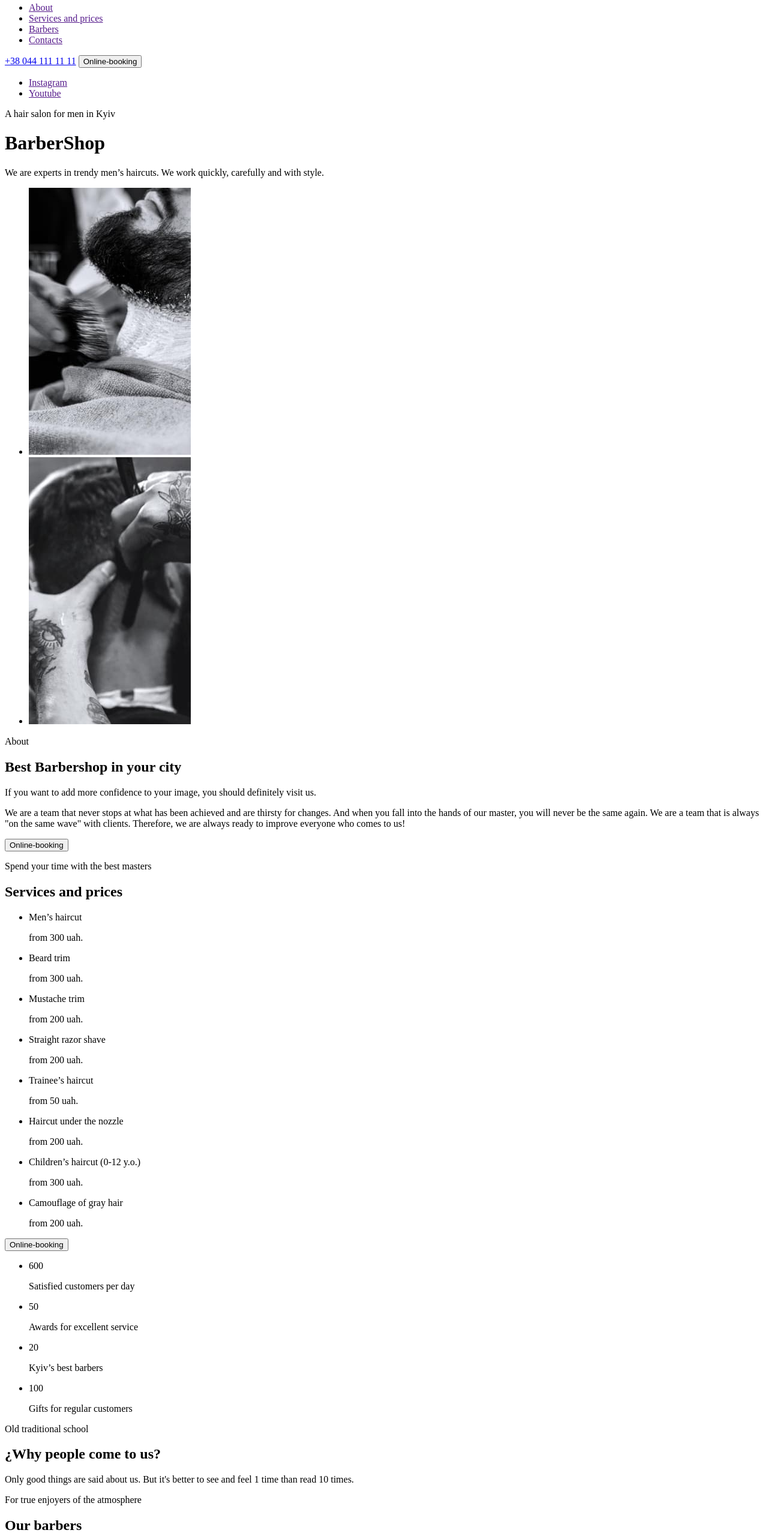
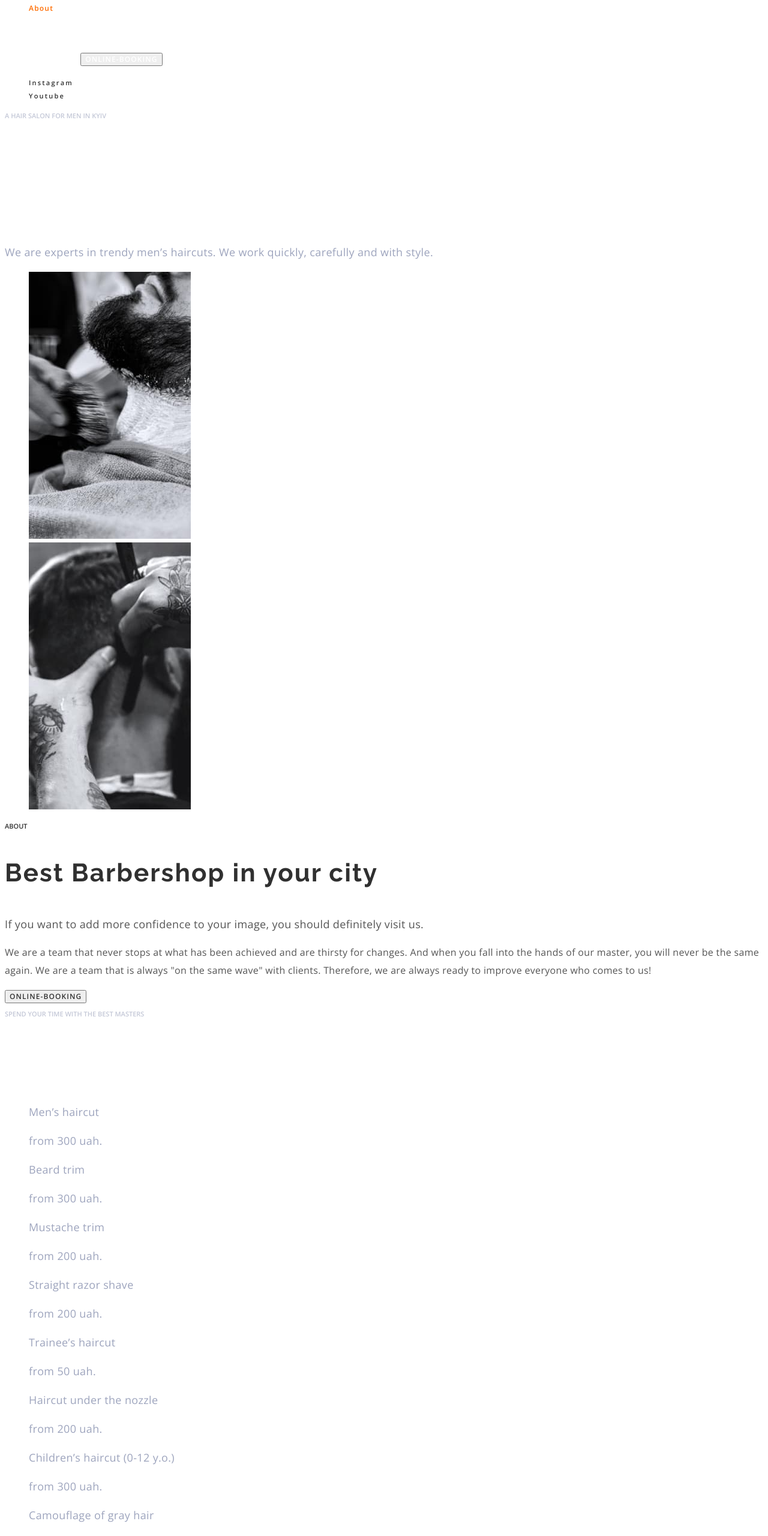
Before and after one commit to ArtemTerzi/barbershop, a plain HTML site: page index.html in a window 1280 px wide. Shown: the part 80-2640 px from the top of the page at 60% size. Drawn offline with nearby package versions, Linux system fonts and the light colour scheme.

Commit message:
update 0.01
-added classes in index.html
-added styles.css

```diff
--- a/index.html
+++ b/index.html
@@ -6,139 +6,149 @@
   <meta http-equiv="X-UA-Compatible" content="IE=edge" />
   <meta name="viewport" content="width=device-width, initial-scale=1.0" />
   <title>Barbershop</title>
+  <link rel="preconnect" href="https://fonts.googleapis.com">
+  <link rel="preconnect" href="https://fonts.gstatic.com" crossorigin>
+  <link href="https://fonts.googleapis.com/css2?family=Open+Sans:wght@400;600;700&family=Raleway:wght@700&display=swap"
+    rel="stylesheet">
+  <link rel="stylesheet" href="./styles.css">
 </head>
 
 <body>
-  <header>
+  <header class="header">
     <a href="./index.html">
       <img src="./images/Logologo.svg" alt="site logo" />
     </a>
-    <ul>
-      <li><a href="">About</a></li>
-      <li><a href="">Services and prices</a></li>
-      <li><a href="">Barbers</a></li>
-      <li><a href="">Contacts</a></li>
+    <ul class="nav-list">
+      <li class="nav-item"><a href="./index.html" class="nav-item link current">About</a></li>
+      <li class="nav-item"><a href="./index.html" class="nav-item link">Services and prices</a></li>
+      <li class="nav-item"><a href="./index.html" class="nav-item link">Barbers</a></li>
+      <li class="nav-item"><a href="./index.html" class="nav-item link">Contacts</a></li>
     </ul>
-    <a href="tel:+380441111111">+38 044 111 11 11</a>
-    <button type="button">Online-booking</button>
+    <a href="tel:+380441111111" class="nav-item link">+38 044 111 11 11</a>
+    <button type="button" class="primary button">Online-booking</button>
   </header>
   <main>
+
     <ul>
       <li>
-        <a href="" target="_blank" rel="noopener noreferrer nofollow">Instagram</a>
+        <a href="" target="_blank" rel="noopener noreferrer nofollow" class="link social-link">Instagram</a>
       </li>
       <li>
-        <a href="" target="_blank" rel="noopener noreferrer nofollow">Youtube</a>
+        <a href="" target="_blank" rel="noopener noreferrer nofollow" class="link social-link">Youtube</a>
       </li>
     </ul>
-    <p>A hair salon for men in Kyiv</p>
-    <h1>BarberShop</h1>
-    <p>
-      We are experts in trendy men’s haircuts. We work quickly, carefully and
-      with style.
-    </p>
+    <!-- HERO -->
+    <section class="hero">
+      <p class="top-text hero-upper-title">A hair salon for men in Kyiv</p>
+      <h1 class="hero-title">BarberShop</h1>
+      <p class="hero-bottom-text under-title-text">
+        We are experts in trendy men’s haircuts. We work quickly, carefully and
+        with style.
+      </p>
+    </section>
     <!-- About -->
     <section>
       <ul>
         <li>
-          <img src="images/about-img-1.jpg" alt="" width="270" height="445" />
+          <img src="images/about-img-1.jpg" alt="haircut photo" width="270" height="445" />
         </li>
         <li>
-          <img src="images/about-img-2.jpg" alt="" width="270" height="445" />
+          <img src="images/about-img-2.jpg" alt="beard trim photo" width="270" height="445" />
         </li>
       </ul>
-      <p>About</p>
-      <h2>Best Barbershop in your city</h2>
-      <p>
+      <p class="top-text about-top-title">About</p>
+      <h2 class="about-title title">Best Barbershop in your city</h2>
+      <p class="under-title-text">
         If you want to add more confidence to your image, you should
         definitely visit us.
       </p>
-      <p>
+      <p class="about-bottom-text">
         We are a team that never stops at what has been achieved and are
         thirsty for changes. And when you fall into the hands of our master,
         you will never be the same again. We are a team that is always "on the
         same wave" with clients. Therefore, we are always ready to improve
         everyone who comes to us!
       </p>
-      <button type="button">Online-booking</button>
+      <button type="button" class="secondary button">Online-booking</button>
     </section>
-    <!-- Services and prices -->
-    <section>
-      <p>Spend your time with the best masters</p>
-      <h2>Services and prices</h2>
-      <ul>
-        <li>
+    <!--Services and prices -->
+    <section class="sap-section">
+      <p class="top-text sap-upper-text">Spend your time with the best masters</p>
+      <h2 class="sap-title title">Services and prices</h2>
+      <ul class="sap-list">
+        <li class="sap-item">
           <p>Men’s haircut</p>
           <p>from 300 uah.</p>
         </li>
-        <li>
+        <li class="sap-item">
           <p>Beard trim</p>
           <p>from 300 uah.</p>
         </li>
-        <li>
+        <li class="sap-item">
           <p>Mustache trim</p>
           <p>from 200 uah.</p>
         </li>
-        <li>
+        <li class="sap-item">
           <p>Straight razor shave</p>
           <p>from 200 uah.</p>
         </li>
       </ul>
       <ul>
-        <li>
+        <li class="sap-item">
           <p>Trainee’s haircut</p>
           <p>from 50 uah.</p>
         </li>
-        <li>
+        <li class="sap-item">
           <p>Haircut under the nozzle</p>
           <p>from 200 uah.</p>
         </li>
-        <li>
+        <li class="sap-item">
           <p>Children’s haircut (0-12 y.o.)</p>
           <p>from 300 uah.</p>
         </li>
-        <li>
+        <li class="sap-item">
           <p>Camouflage of gray hair</p>
           <p>from 200 uah.</p>
         </li>
       </ul>
-      <button type="button">Online-booking</button>
+      <button type="button" class="button">Online-booking</button>
     </section>
-    <section>
-      <ul>
-        <li>
-          <span>600</span>
-          <p>Satisfied customers per day</p>
+    <!--OUR ADVANTAGES -->
+    <section class="advantages">
+      <ul class="advantages-list">
+        <li class="advantage-item">
+          <span class="advantage-number">600</span>
+          <p class="advantage-text">Satisfied customers per day</p>
         </li>
-        <li>
-          <span>50</span>
-          <p>Awards for excellent service</p>
+        <li class="advantage-item">
+          <span class="advantage-number">50</span>
+          <p class="advantage-text">Awards for excellent service</p>
         </li>
-        <li>
-          <span>20</span>
-          <p>Kyiv’s best barbers</p>
+        <li class="advantage-item">
+          <span class="advantage-number">20</span>
+          <p class="advantage-text">Kyiv’s best barbers</p>
         </li>
-        <li>
-          <span>100</span>
-          <p>Gifts for regular customers</p>
+        <li class="advantage-item">
+          <span class="advantage-number">100</span>
+          <p class="advantage-text">Gifts for regular customers</p>
         </li>
       </ul>
-      <p>Old traditional school</p>
-      <h2>¿Why people come to us?</h2>
-      <p>
+      <p class="top-text advantages-upper-text">Old traditional school</p>
+      <h2 class="title advantages-title">¿Why people come to us?</h2>
+      <p class="under-title-text">
         Only good things are said about us. But it's better to see and feel 1
         time than read 10 times.
       </p>
     </section>
     <!-- Barbers -->
-    <section>
-      <p>For true enjoyers of the atmosphere</p>
-      <h2>Our barbers</h2>
-      <ul>
-        <li>
+    <section class="barbers">
+      <p class="top-text">For true enjoyers of the atmosphere</p>
+      <h2 class="title barbers-title">Our barbers</h2>
+      <ul class="barbers-list">
+        <li class="barber">
           <img src="./images/barber-john.jpg" alt="John's photo" width="370" height="346" />
-          <h3>John Smith</h3>
-          <p>Extreme Barber</p>
+          <h3 class="name">John Smith</h3>
+          <p class="job-title">Extreme Barber</p>
           <ul>
             <li><a href=""></a></li>
             <li><a href=""></a></li>
@@ -146,10 +156,10 @@
             <li><a href=""></a></li>
           </ul>
         </li>
-        <li>
+        <li class="barber">
           <img src="./images/barber-michele.jpg" alt="Michele's photo" width="370" height="346" />
-          <h3>Michele Doe</h3>
-          <p>Extreme Barber</p>
+          <h3 class="name">Michele Doe</h3>
+          <p class="job-title">Extreme Barber</p>
           <ul>
             <li><a href=""></a></li>
             <li><a href=""></a></li>
@@ -157,10 +167,10 @@
             <li><a href=""></a></li>
           </ul>
         </li>
-        <li>
+        <li class="barber">
           <img src="./images/barber-alan.jpg" alt="Alan's photo" width="370" height="346" />
-          <h3>Alan Black</h3>
-          <p>Extreme Barber</p>
+          <h3 class="name">Alan Black</h3>
+          <p class="job-title">Extreme Barber</p>
           <ul>
             <li><a href=""></a></li>
             <li><a href=""></a></li>
@@ -171,8 +181,8 @@
       </ul>
     </section>
     <!-- Gallary -->
-    <section>
-      <p>In Latin, "barba" means "beard"</p>
+    <section class="gallary">
+      <p class="top-text gallary-title">In Latin, "barba" means "beard"</p>
       <h2 hidden>Gallary</h2>
       <ul>
         <li>
@@ -189,38 +199,40 @@
         </li>
       </ul>
     </section>
-    <section>
-      <h2>Online-booking</h2>
+    <section class="booking">
+      <h2 class="title booking-title">Online-booking</h2>
       <input type="text">
       <input type="text">
       <input type="text">
-      <button type="button">Send</button>
+      <button type="button" class="button">Send</button>
     </section>
-    <section>
-      <h2>Contacts</h2>
-      <address>
-        <a href="https://goo.gl/maps/Adk4ec8Rd5sWiAHk6" target="_blank" rel="noopener noreferrer nofollow">st.
+    <!-- CONTACTS -->
+    <section class="contacts">
+      <h2 class="title contacts-title">Contacts</h2>
+      <address class="contacts-address">
+        <a href="https://goo.gl/maps/Adk4ec8Rd5sWiAHk6" target="_blank" rel="noopener noreferrer nofollow"
+          class="link geolocation">st.
           Vasilkovaya, 7A <br />
           Kiev, 08132</a>
         <ul>
-          <li><a href="tel:+380441111111">+38 044 111 11 11</a></li>
+          <li><a href="tel:+380441111111" class="link address-link">+38 044 111 11 11</a></li>
           <li>
-            <a href="mailto:barbershop@email.com">barbershop@email.com</a>
+            <a href="mailto:barbershop@email.com" class="link address-link">barbershop@email.com</a>
           </li>
         </ul>
       </address>
-      <p>Working hours</p>
-      <p>Every day from 9:00 to 22:00</p>
+      <p class="top-text contacts-bottom-text">Working hours</p>
+      <p class="work-schedule">Every day from 9:00 to 22:00</p>
     </section>
   </main>
   <footer>
-    <p>&copy; Copyright 2020</p>
+    <p class="copy">&copy; Copyright 2020</p>
     <ul>
       <li>
-        <a href="" target="_blank" rel="noopener noreferrer nofollow">Instagram</a>
+        <a href="" target="_blank" rel="noopener noreferrer nofollow" class="link social-link">Instagram</a>
       </li>
       <li>
-        <a href="" target="_blank" rel="noopener noreferrer nofollow">Youtube</a>
+        <a href="" target="_blank" rel="noopener noreferrer nofollow" class="link social-link">Youtube</a>
       </li>
     </ul>
   </footer>
--- /dev/null
+++ b/styles.css
@@ -0,0 +1,227 @@
+:root {
+  --accent-color: #ff6c00;
+  --primary-text-color: #555555;
+  --secondary-text-color: #303030;
+  --third-text-color: #9da4bd;
+  --primary-font: "Open Sans", sans-serif;
+  --secondaty-font: "Raleway", sans-serif;
+}
+
+body {
+  font-family: var(--primary-font);
+  color: var(--primary-text-color);
+  line-height: 1.36;
+}
+
+ul {
+  list-style: none;
+}
+
+.link {
+  text-decoration: none;
+}
+
+.link.current {
+  color: var(--accent-color);
+}
+
+.button {
+  font-family: var(--primary-font);
+  font-weight: 600;
+  font-size: 12px;
+  line-height: 16px;
+  letter-spacing: 0.09em;
+  text-transform: uppercase;
+  color: #ffffff;
+}
+
+.top-text {
+  font-weight: 600;
+  font-size: 11px;
+  text-transform: uppercase;
+}
+
+.title {
+  font-family: var(--secondaty-font);
+  font-weight: 700;
+  font-size: 42px;
+  line-height: 1.67;
+  letter-spacing: 0.05em;
+}
+
+.under-title-text {
+  font-size: 18px;
+  line-height: 1.67;
+  letter-spacing: 0.02em;
+}
+
+/* ------------------HEADER------------------ */
+.nav-item {
+  color: #ffffff;
+  font-weight: 600;
+  font-size: 12px;
+  letter-spacing: 0.1em;
+}
+
+.nav-item:focus,
+.nav-item:hover {
+  color: var(--accent-color);
+}
+
+.social-link {
+  font-weight: 600;
+  font-size: 11px;
+  letter-spacing: 0.2em;
+  color: var(--secondary-text-color);
+}
+
+.social-link:hover,
+.social-link:focus {
+  color: var(--accent-color);
+}
+
+/* ------------HERO--------------- */
+.hero-upper-title {
+  color: rgba(157, 164, 189, 0.6);
+}
+
+.hero-title {
+  font-family: var(--secondaty-font);
+  font-weight: 700;
+  font-size: 72px;
+  line-height: 1.18;
+  letter-spacing: 0.05em;
+  color: #ffffff;
+}
+
+.hero-bottom-text {
+  color: var(--third-text-color);
+}
+
+.about-top-title {
+  color: var(--secondary-text-color);
+}
+
+.about-title {
+  color: var(--secondary-text-color);
+}
+
+.about-bottom-text {
+  line-height: 1.86;
+  letter-spacing: 0.02em;
+}
+
+.secondary.button {
+  color: var(--secondary-text-color);
+}
+
+/* -----------SERVICES AND PRICES-------------- */
+.sap-upper-text {
+  text-transform: uppercase;
+  color: rgba(157, 164, 189, 0.6);
+}
+
+.sap-title {
+  color: #ffffff;
+}
+
+.sap-item > p {
+  font-size: 18px;
+  line-height: 1.67;
+  letter-spacing: 0.02em;
+  color: var(--third-text-color);
+}
+
+/* ---------------ADVANTAGES--------------- */
+.advantage-number {
+  font-weight: 700;
+  font-size: 42px;
+  text-align: center;
+  letter-spacing: 0.05em;
+  color: var(--secondary-text-color);
+}
+
+.advantage-text {
+  font-weight: 600;
+  font-size: 11px;
+  text-align: center;
+  color: var(--secondary-text-color);
+}
+
+.advantages-upper-text {
+  color: var(--secondary-text-color);
+}
+
+.advantages-title {
+  color: var(--secondary-text-color);
+}
+
+/* -----------------BARBERS------------------ */
+
+.barbers-title {
+  color: var(--secondary-text-color);
+}
+
+.name {
+  font-weight: 400;
+  font-size: 18px;
+  line-height: 1.39;
+  text-align: center;
+  letter-spacing: 0.02em;
+  color: var(--secondary-text-color);
+}
+
+.job-title {
+  text-align: center;
+  letter-spacing: 0.02em;
+  color: #ff6c00;
+}
+
+/* ---------------GALLARY---------------------- */
+.gallary-title {
+  color: var(--secondary-text-color);
+}
+
+/* ---------------BOOKING------------------ */
+.booking-title {
+  color: #ffffff;
+}
+
+/* -------------CONTACTS------------ */
+.contacts-title {
+  color: #ffffff;
+}
+
+.geolocation {
+  font-weight: 700;
+  font-size: 18px;
+  line-height: 1.67;
+  letter-spacing: 0.02em;
+  color: var(--third-text-color);
+}
+
+.address-link {
+  font-style: normal;
+  color: var(--third-text-color);
+  font-size: 18px;
+  line-height: 1.67;
+  letter-spacing: 0.02em;
+}
+
+.contacts-bottom-text {
+  color: #ffffff;
+}
+
+.work-schedule {
+  font-size: 18px;
+  line-height: 1.67;
+  letter-spacing: 0.02em;
+  color: var(--third-text-color);
+}
+
+/* -----------FOOTER----------- */
+.copy {
+  font-weight: 600;
+  letter-spacing: 0.2em;
+  color: var(--third-text-color);
+}
```
